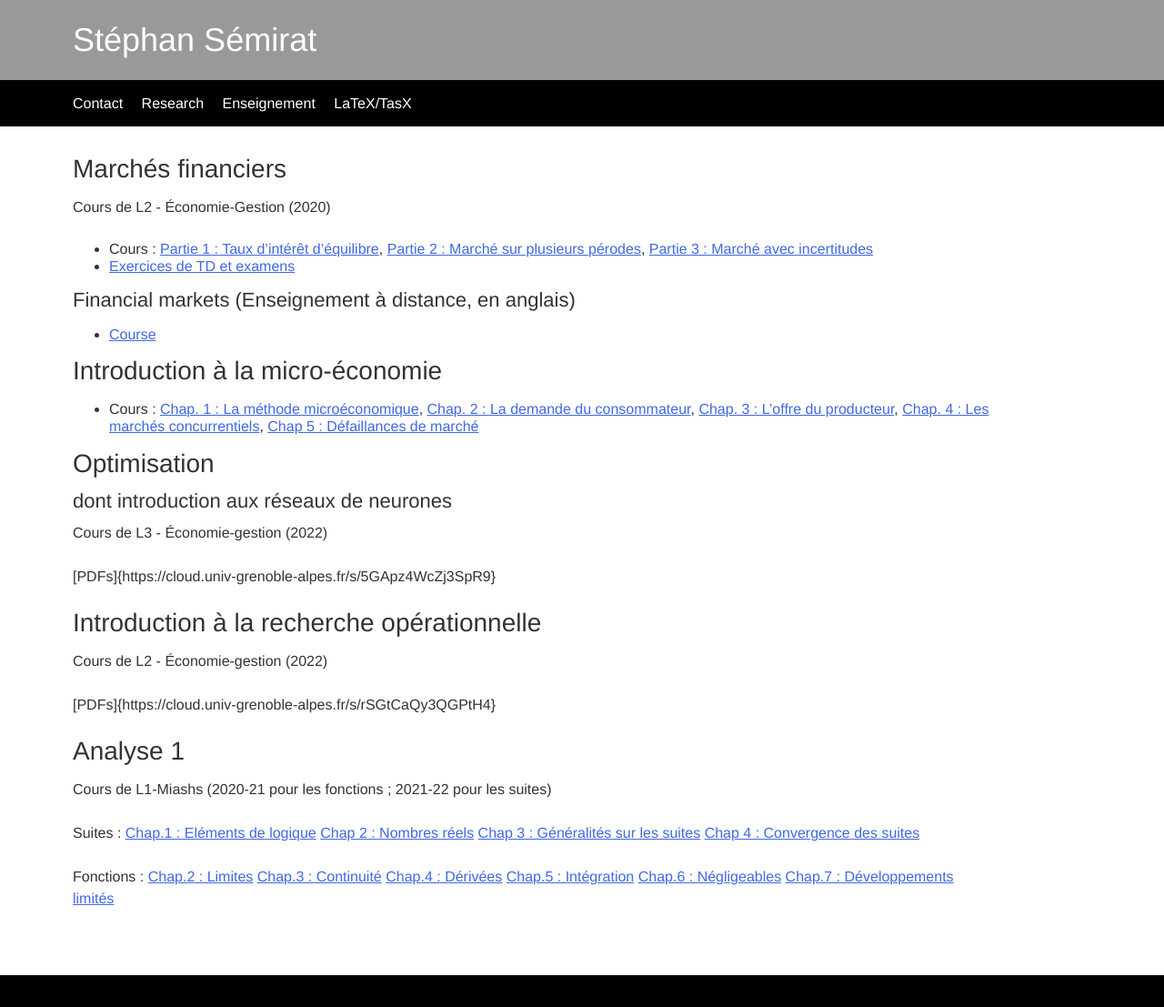
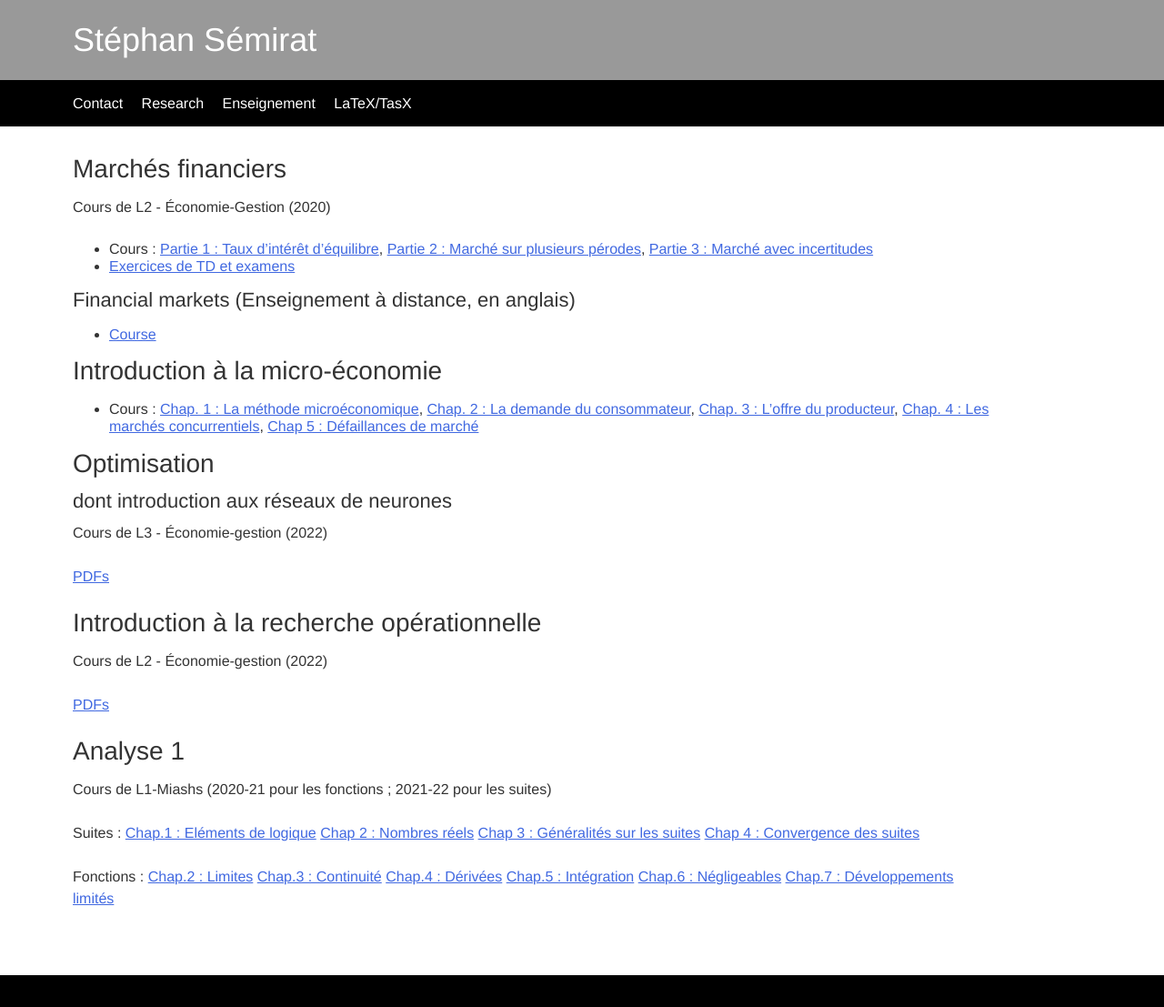
Before and after one commit to ssemirat/ssemirat.github.io, a Jekyll site: the page built from enseignement.md, in a window 1280 px wide. Shown: the whole page at 91% size. Built offline with Jekyll 4.4.1, drawn with Linux system fonts in a browser that asks for light colours.

Commit message:
modified:   enseignement.md

```diff
--- a/enseignement.md
+++ b/enseignement.md
@@ -23,13 +23,13 @@ Cours de L2 - &Eacute;conomie-Gestion (2020)
 
 Cours de L3 - &Eacute;conomie-gestion (2022)
 
-[PDFs]{https://cloud.univ-grenoble-alpes.fr/s/5GApz4WcZj3SpR9}
+[PDFs](https://cloud.univ-grenoble-alpes.fr/s/5GApz4WcZj3SpR9)
 
 ## Introduction à la recherche opérationnelle
 
 Cours de L2 - &Eacute;conomie-gestion (2022)
 
-[PDFs]{https://cloud.univ-grenoble-alpes.fr/s/rSGtCaQy3QGPtH4}
+[PDFs](https://cloud.univ-grenoble-alpes.fr/s/rSGtCaQy3QGPtH4)
 
 ## Analyse 1
 
```
